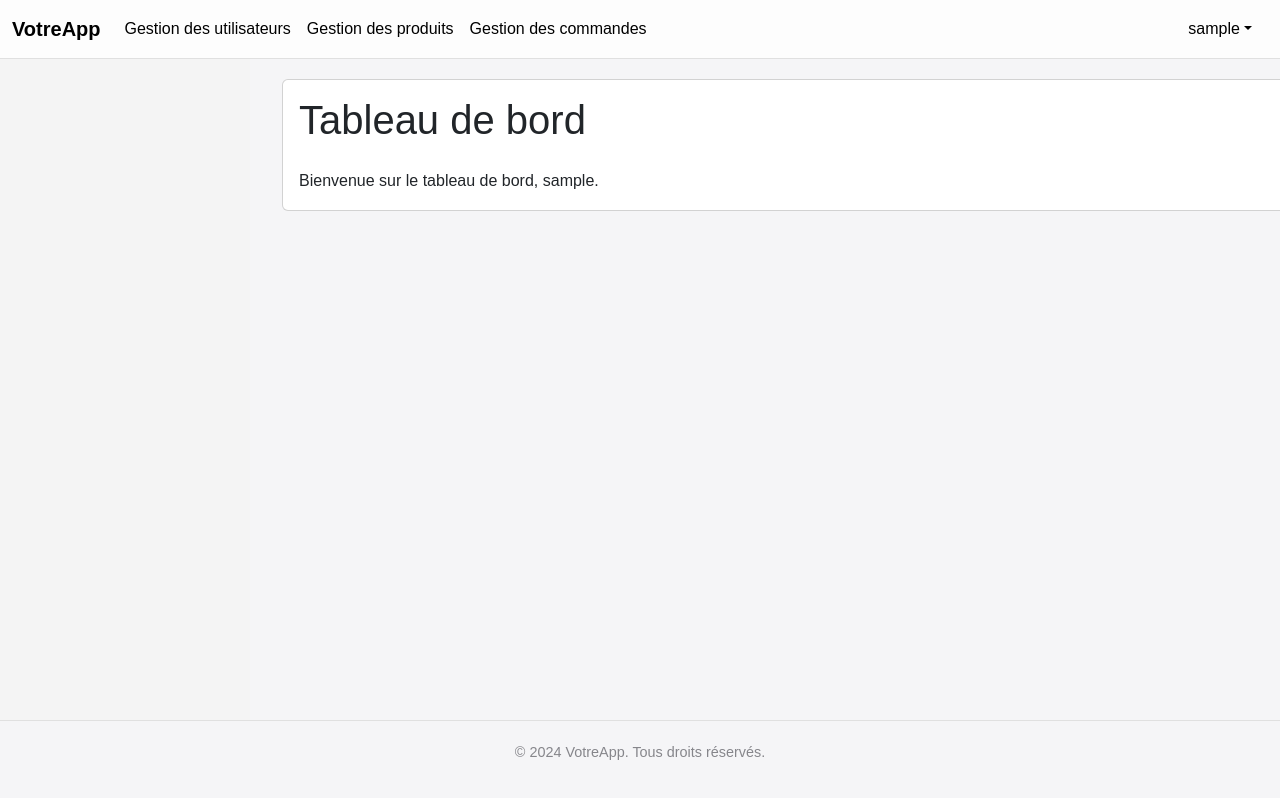
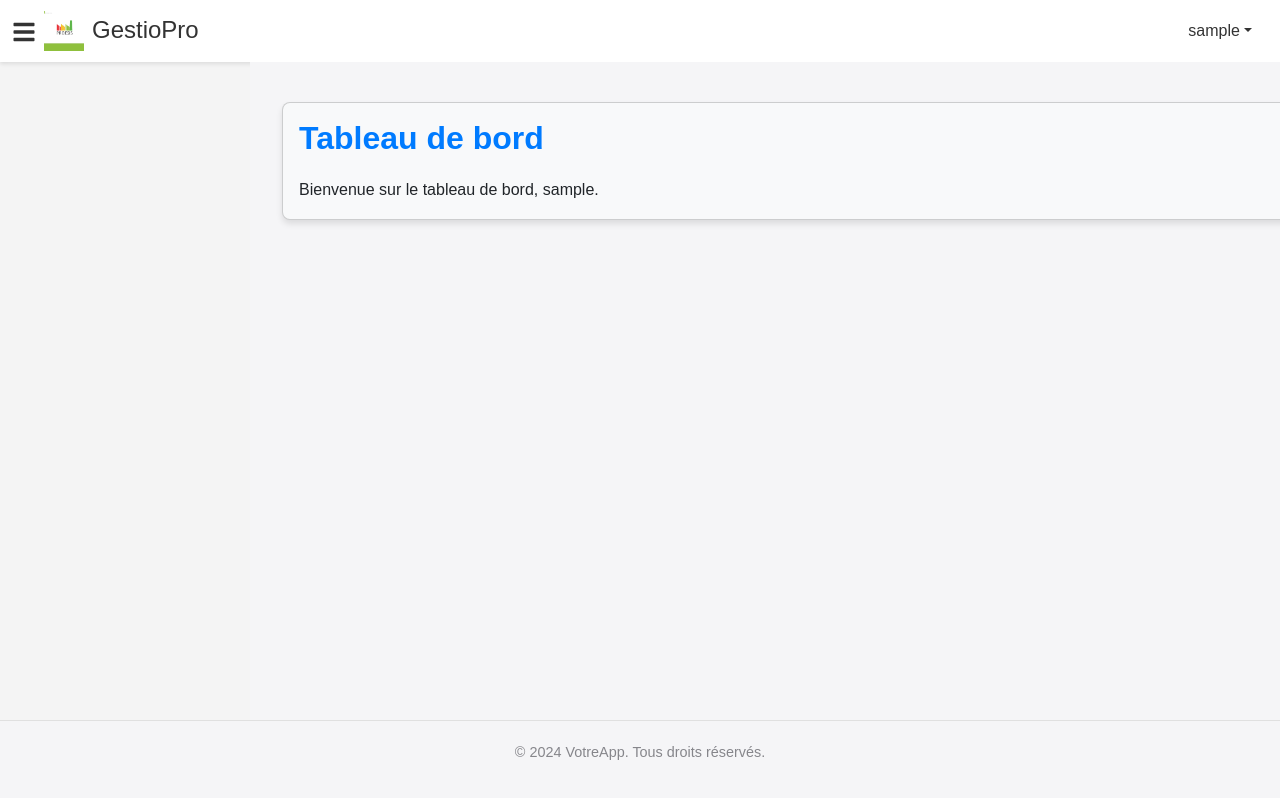
Before and after one commit to ChakirELHARAOUI/GestioPro-WebApp, a React (Create React App) app in the folder frontend/: page /dashboard in a window 1280 px wide. Shown: the top 798 px of the page. Built offline with nearby package versions, Linux system fonts and the light colour scheme; no server answers; sample sign-in values are in the browser's storage.

Commit message:
[Résolu] Frontend Dashbord avec le Header et le Menu

```diff
--- a/frontend/src/components/common/Header.css
+++ b/frontend/src/components/common/Header.css
@@ -1,33 +1,58 @@
 /* src/components/common/Header.css */
-.header {
-    background-color: rgba(255, 255, 255, 0.8) !important;
-    backdrop-filter: blur(10px);
-    border-bottom: 1px solid #e0e0e0;
+.welcome-header {
+  background-color: #ffffff;
+  box-shadow: 0 2px 4px rgba(0,0,0,0.1);
+  padding: 10px 0;
 }
 
-  .navbar-brand {
-    font-weight: 600;
-    color: #000;
+.logo {
+  height: 40px;
+  margin-right: 10px;
 }
 
-  .nav-link {
-    color: #000 !important;
+.welcome-header h1 {
+  font-size: 24px;
+  color: #333;
+  margin-bottom: 0;
+}
+
+.menu-button {
+  background: none;
+  border: none;
+  font-size: 24px;
+  color: #333;
+  cursor: pointer;
+}
+
+.menu-button:hover {
+  color: #007aff;
+}
+
+.nav-link, .dropdown-toggle {
+  color: #333 !important;
   font-weight: 500;
 }
 
-  .nav-link:hover {
+.nav-link:hover, .dropdown-toggle:hover {
   color: #007aff !important;
 }
 
-  .navbar-nav .nav-item .nav-link {
-    padding: 0.5rem 1rem;
-  }
-
-  .navbar-nav .nav-item .nav-link:hover {
-    background-color: #e9ecef;
-  }
-
-  .navbar-nav .nav-item .dropdown-menu {
+.dropdown-menu {
   right: 0;
   left: auto;
 }
+
+/* Styles pour le menu latéral */
+.offcanvas-start {
+  width: 250px;
+}
+
+.offcanvas-body .nav-link {
+  padding: 10px 15px;
+  border-radius: 5px;
+  transition: background-color 0.3s ease;
+}
+
+.offcanvas-body .nav-link:hover {
+  background-color: #f8f9fa;
+}
--- a/frontend/src/components/common/Header.js
+++ b/frontend/src/components/common/Header.js
@@ -1,13 +1,16 @@
 // src/components/common/Header.js
-import React from 'react';
-import { Navbar, Nav, Container, NavDropdown } from 'react-bootstrap';
+import React, { useState } from 'react';
+import { Navbar, Nav, Container, NavDropdown, Offcanvas } from 'react-bootstrap';
 import { Link, useNavigate } from 'react-router-dom';
 import './Header.css';
+import logo from '../../assets/logo.png';
 import { useAuth } from '../../contexts/AuthContext';
+import { FaBars } from 'react-icons/fa'; // Assurez-vous d'installer react-icons
 
 const Header = () => {
   const { user, setUser } = useAuth();
   const navigate = useNavigate();
+  const [showMenu, setShowMenu] = useState(false);
 
   const handleLogout = () => {
     localStorage.removeItem('token');
@@ -15,17 +18,19 @@ const Header = () => {
     navigate('/login');
   };
 
+  const toggleMenu = () => setShowMenu(!showMenu);
+
   return (
-    <Navbar bg="light" expand="lg" className="header">
+    <header className="welcome-header">
       <Container fluid>
-        <Navbar.Brand as={Link} to="/">VotreApp</Navbar.Brand>
-        <Navbar.Toggle aria-controls="basic-navbar-nav" />
-        <Navbar.Collapse id="basic-navbar-nav">
-          <Nav className="me-auto">
-            <Nav.Link as={Link} to="/user-management">Gestion des utilisateurs</Nav.Link>
-            <Nav.Link as={Link} to="/product-management">Gestion des produits</Nav.Link>
-            <Nav.Link as={Link} to="/order-management">Gestion des commandes</Nav.Link>
-          </Nav>
+        <div className="d-flex justify-content-between align-items-center">
+          <div className="d-flex align-items-center">
+            <button onClick={toggleMenu} className="menu-button me-2">
+              <FaBars />
+            </button>
+            <img src={logo} alt="GestioPro Logo" className="logo me-2" />
+            <h1 className="h4 mb-0">GestioPro</h1>
+          </div>
           <Nav className="ms-auto">
             <NavDropdown title={user.username} id="basic-nav-dropdown">
               <NavDropdown.Item as={Link} to="/profile">Profil</NavDropdown.Item>
@@ -33,9 +38,23 @@ const Header = () => {
               <NavDropdown.Item onClick={handleLogout}>Déconnexion</NavDropdown.Item>
             </NavDropdown>
           </Nav>
-        </Navbar.Collapse>
+        </div>
       </Container>
-    </Navbar>
+
+      <Offcanvas show={showMenu} onHide={toggleMenu} placement="start">
+        <Offcanvas.Header closeButton>
+          <Offcanvas.Title>Menu</Offcanvas.Title>
+        </Offcanvas.Header>
+        <Offcanvas.Body>
+          <Nav className="flex-column">
+            <Nav.Link as={Link} to="/dashboard" onClick={toggleMenu}>Tableau de bord</Nav.Link>
+            <Nav.Link as={Link} to="/user-management" onClick={toggleMenu}>Gestion des utilisateurs</Nav.Link>
+            <Nav.Link as={Link} to="/product-management" onClick={toggleMenu}>Gestion des produits</Nav.Link>
+            <Nav.Link as={Link} to="/order-management" onClick={toggleMenu}>Gestion des commandes</Nav.Link>
+          </Nav>
+        </Offcanvas.Body>
+      </Offcanvas>
+    </header>
   );
 };
 
--- a/frontend/src/components/dashboard/Dashboard.css
+++ b/frontend/src/components/dashboard/Dashboard.css
@@ -1,68 +1,22 @@
-.user-management-container {
+/* src/components/dashboard/Dashboard.css */
+.dashboard-container {
+  padding-top: 20px;
+}
+
+.dashboard-card {
   background-color: #f8f9fa;
   border-radius: 8px;
   box-shadow: 0 4px 6px rgba(0, 0, 0, 0.1);
-    padding: 20px;
-    margin-top: 20px;
   animation: fadeIn 0.5s ease-in;
+}
+
+.dashboard-title {
+  color: #007bff;
+  margin-bottom: 20px;
+  font-weight: bold;
 }
 
 @keyframes fadeIn {
   from { opacity: 0; }
   to { opacity: 1; }
 }
-
-  .user-management-title {
-    color: #007bff;
-    margin-bottom: 20px;
-    font-weight: bold;
-  }
-
-  .create-user-btn {
-    margin-bottom: 20px;
-  }
-
-  .user-table {
-    background-color: white;
-  }
-
-  .user-table th {
-    background-color: #007bff;
-    color: white;
-  }
-
-  .user-actions {
-    white-space: nowrap;
-  }
-
-  .user-actions button {
-    margin-right: 5px;
-  }
-
-  .role-badge {
-    padding: 5px 10px;
-    border-radius: 20px;
-    font-size: 0.8em;
-    font-weight: bold;
-  }
-
-  .role-manager {
-    background-color: #28a745;
-    color: white;
-  }
-
-  .role-vendeur {
-    background-color: #ffc107;
-    color: black;
-  }
-
-  .table-responsive {
-    margin-bottom: 20px;
-  }
-
-  @media (max-width: 768px) {
-    .user-actions button {
-      margin-bottom: 5px;
-      width: 100%;
-    }
-  }
--- a/frontend/src/components/dashboard/Dashboard.js
+++ b/frontend/src/components/dashboard/Dashboard.js
@@ -11,9 +11,9 @@ const Dashboard = () => {
     <Container fluid className="dashboard-container">
       <Row className="mb-4">
         <Col>
-          <Card>
+          <Card className="dashboard-card">
             <Card.Body>
-              <Card.Title as="h1" className="mb-4">Tableau de bord</Card.Title>
+              <Card.Title as="h2" className="dashboard-title">Tableau de bord</Card.Title>
               <Card.Text>
                 Bienvenue sur le tableau de bord, {user.username}.
                 {user.role === 1 ? " Vous avez accès aux fonctionnalités de manager." : ""}
```
Lines whose indentation alone changed are shown as unchanged.
